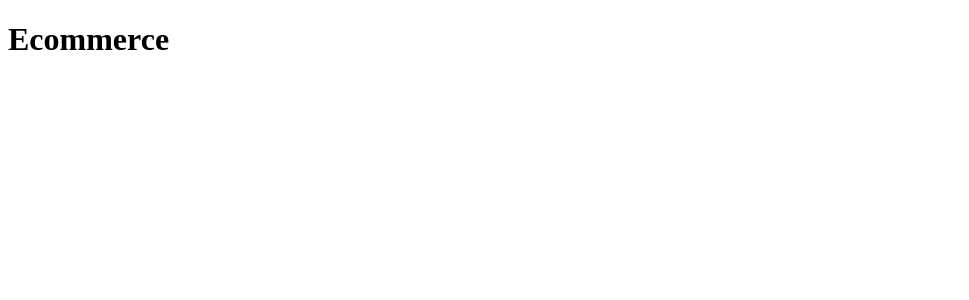
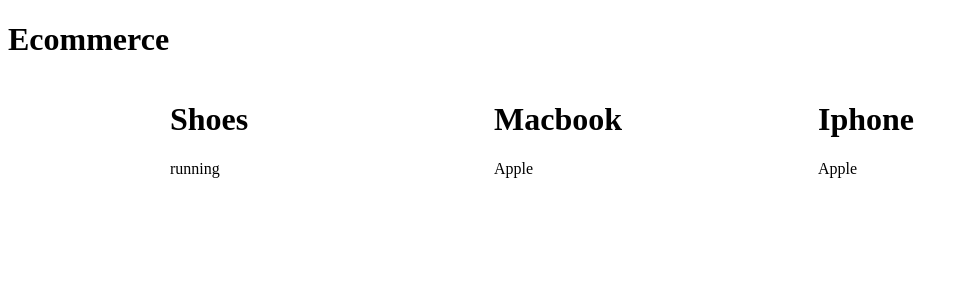
Before and after one commit to NapanReaper/React-Ecommerce, a JavaScript app: page / in a window 1280 px wide. Shown: the top 300 px of the page, without its empty margins (0-969 px from the left). Built offline with nearby package versions, Linux system fonts and the light colour scheme.

Commit message:
display item

```diff
--- a/src/App.js
+++ b/src/App.js
@@ -1,7 +1,10 @@
+import Products from "./components/Product/Products"
+
 const App = () => {
  return (
   <div>
    <h1>Ecommerce</h1>
+   <Products />
   </div>
  )
 }
--- /dev/null
+++ b/src/components/Product/Product.js
@@ -0,0 +1,10 @@
+const Product = ({ product }) => {
+ return (
+  <div>
+   <h1>{product.name}</h1>
+   <p>{product.description}</p>
+  </div>
+ )
+}
+
+export default Product
--- /dev/null
+++ b/src/components/Product/Products.js
@@ -0,0 +1,23 @@
+import { Grid } from '@material-ui/core'
+import Product from './Product'
+
+const products = [
+ { id: 1, name: 'Shoes', description: 'running' },
+ { id: 2, name: 'Macbook', description: 'Apple' },
+ { id: 3, name: 'Iphone', description: 'Apple' }
+]
+const Products = () => {
+ return (
+  <main>
+   <Grid container justify='center' spacing={4}>
+    {products.map(product => (
+     <Grid item key={product.id} xs={12} sm={6} md={4} lg={3}>
+      <Product product={product} />
+     </Grid>
+    ))}
+   </Grid>
+  </main>
+ )
+}
+
+export default Products
```
